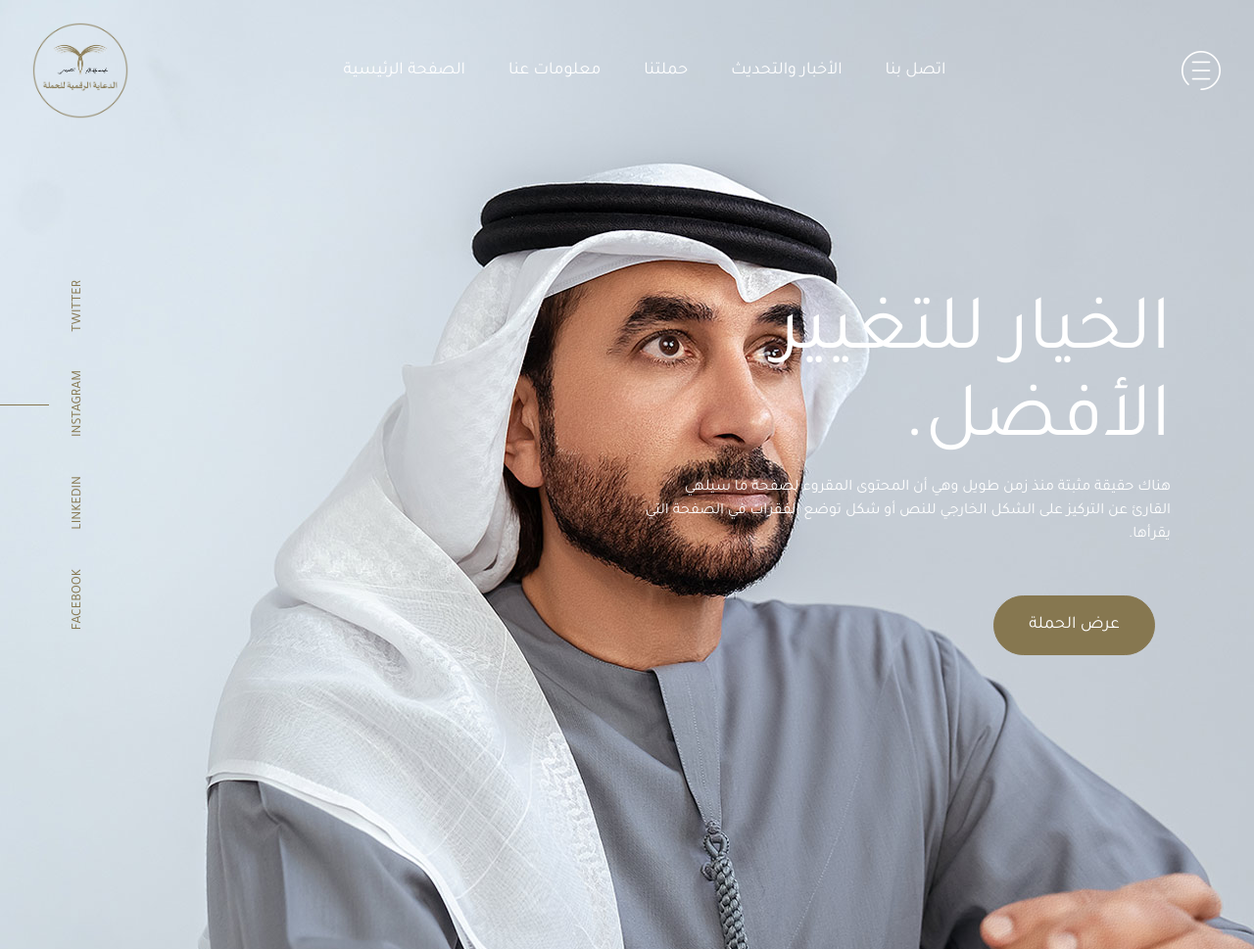
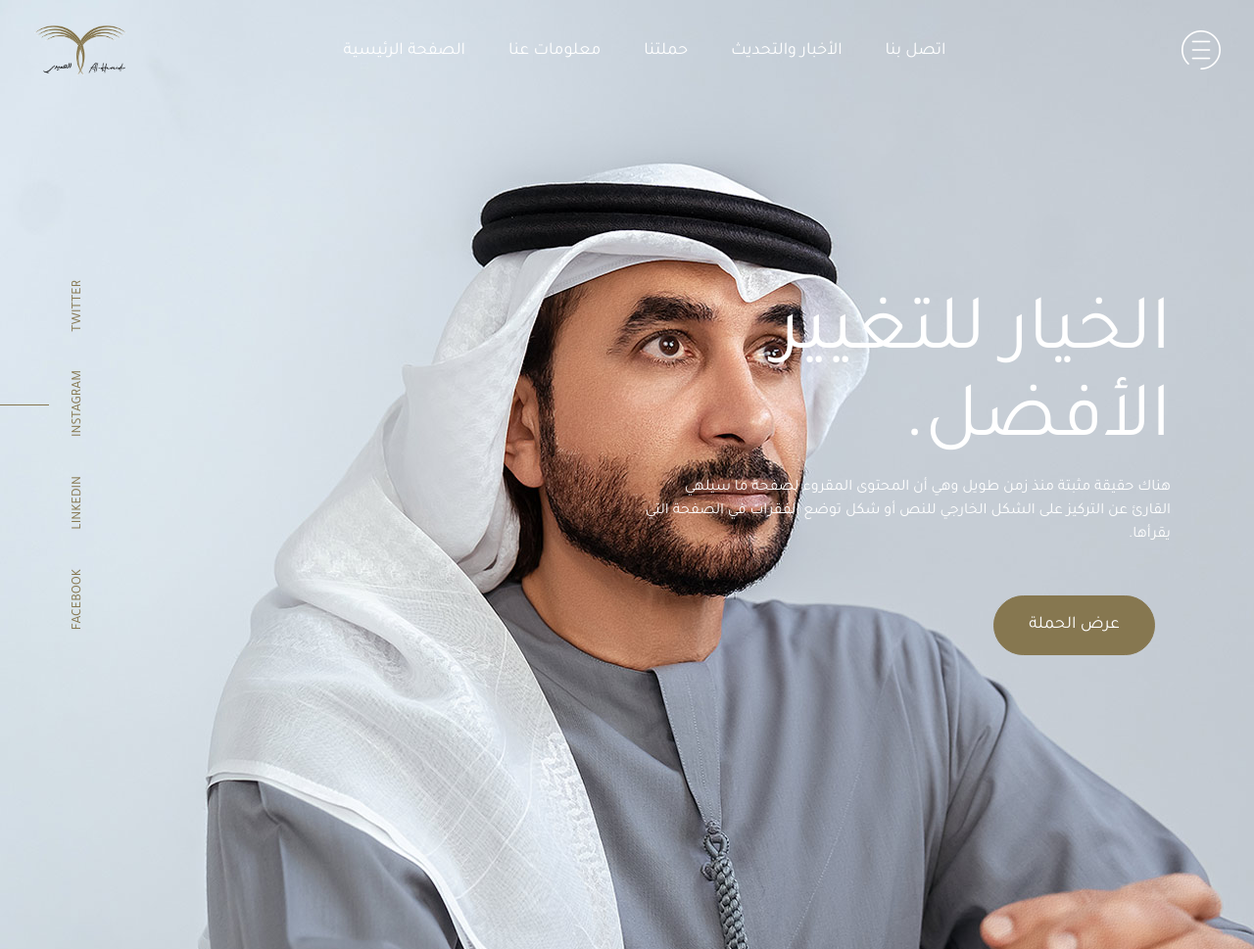
Before and after one commit to kevkevkevin/adel1, a plain HTML site: page index.html in a window 1280 px wide. Shown: the top 969 px of the page at 98% size. Drawn offline with nearby package versions, Linux system fonts and the light colour scheme.

Commit message:
logo change

```diff
--- a/index.html
+++ b/index.html
@@ -85,7 +85,7 @@
         <button class="sidebar-menu-close"><i class="flaticon-close"></i></button>
         <div class="sidebar-inner">
             <div class="sidebar-logo" style="text-align: end;">
-                <img src="images/adelLogo.png" alt="logo" width="100">
+                <img src="images/mainLogoAdel.png" alt="logo" width="100">
             </div>
             <div class="sidemenu-text">
                 <p style="direction: rtl; text-align: right;">هناك حقيقة مثبتة منذ زمن طويل وهي أن المحتوى المقروء لصفحة ما سيلهي القارئ عن التركيز على الشكل الخارجي للنص أو شكل توضع الفقرات في الصفحة التي يقرأها.</p>
@@ -123,7 +123,7 @@
                     </button>
                 </div>
                 <div class="logo">
-                    <a href="index.html"> <img src="images/adelLogo.png" alt="logo" style="width: 100px;"></a>
+                    <a href="index.html"> <img src="images/mainLogoAdel.png" alt="logo" style="width: 100px;"></a>
                 </div>
                 <div class="collapse navbar-collapse" id="billatrail_main_menu">
                     <ul class="navbar-nav menu-open">
```
Also changed, not shown: images/mainLogoAdel.png (added).
